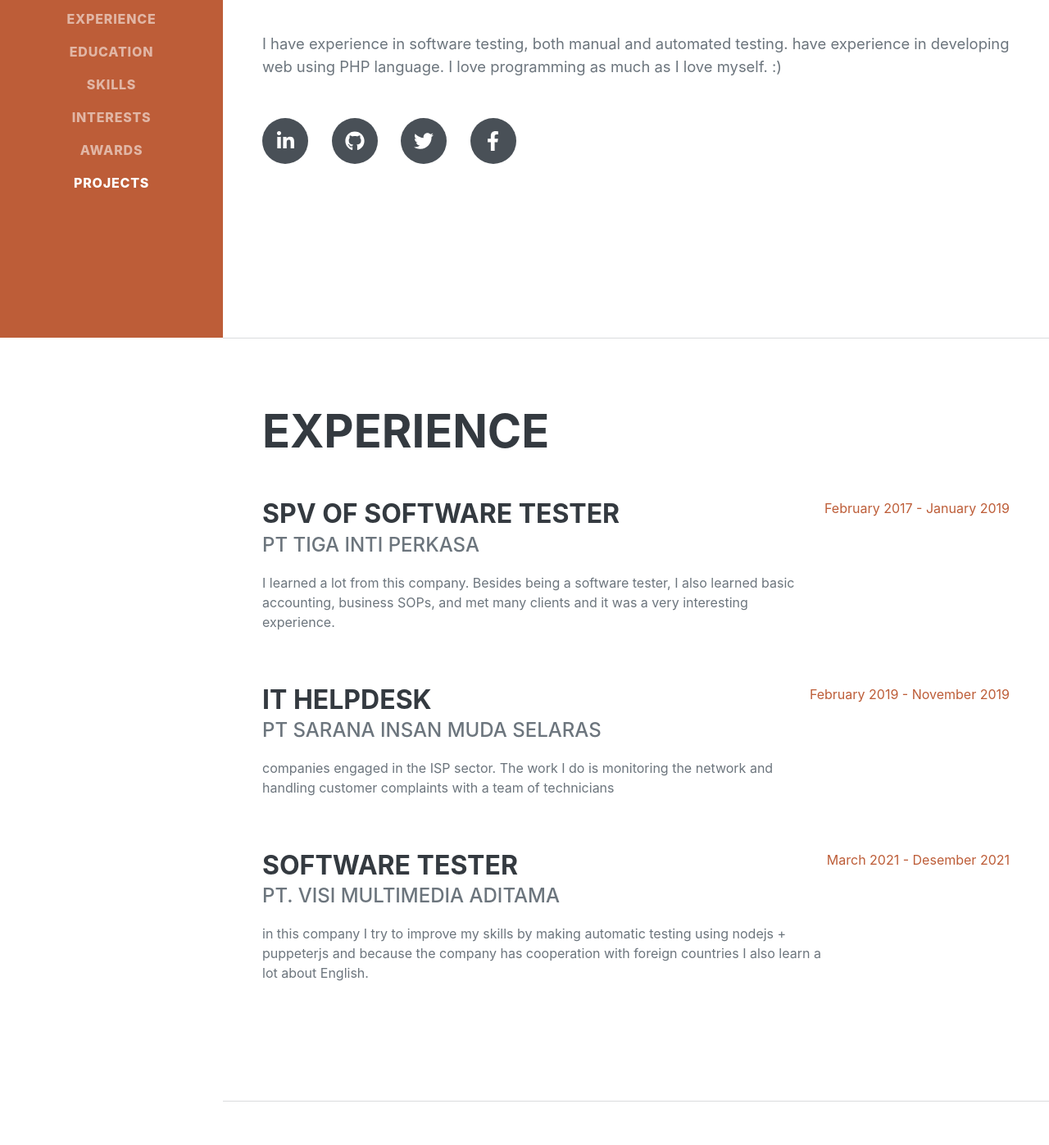
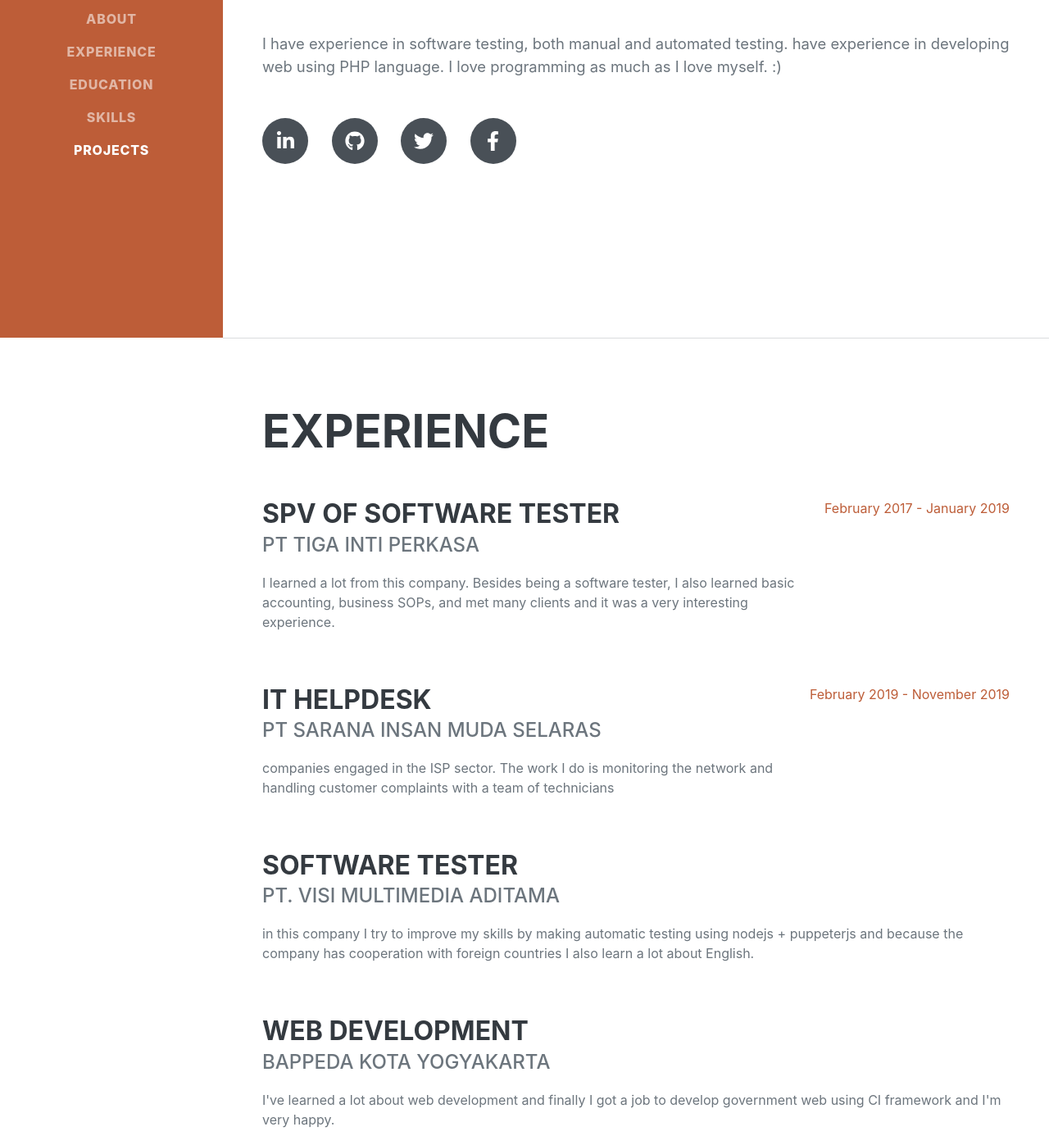
Before and after one commit to Sbirin/Sbirin, a plain HTML site: page index.html in a window 1280 px wide. Shown: the part 388-1785 px from the top of the page at 82% size. Drawn offline with nearby package versions, Linux system fonts and the light colour scheme; a web font is replaced by a local one.

Commit message:
Disable Interest and Award

```diff
--- a/index.html
+++ b/index.html
@@ -29,8 +29,8 @@
                     <li class="nav-item"><a class="nav-link js-scroll-trigger" href="#experience">Experience</a></li>
                     <li class="nav-item"><a class="nav-link js-scroll-trigger" href="#education">Education</a></li>
                     <li class="nav-item"><a class="nav-link js-scroll-trigger" href="#skills">Skills</a></li>
-                    <li class="nav-item"><a class="nav-link js-scroll-trigger" href="#interests">Interests</a></li>
-                    <li class="nav-item"><a class="nav-link js-scroll-trigger" href="#awards">Awards</a></li>
+                    <!-- <li class="nav-item"><a class="nav-link js-scroll-trigger" href="#interests">Interests</a></li> -->
+                    <!-- <li class="nav-item"><a class="nav-link js-scroll-trigger" href="#awards">Awards</a></li> -->
                     <li class="nav-item"><a class="nav-link js-scroll-trigger" href="#projects">Projects</a></li>
                 </ul>
             </div>
@@ -84,17 +84,17 @@
                             <div class="subheading mb-3">PT. Visi Multimedia Aditama</div>
                             <p>in this company I try to improve my skills by making automatic testing using nodejs + puppeterjs and because the company has cooperation with foreign countries I also learn a lot about English.</p>
                         </div>
-                        <div class="flex-shrink-0"><span class="text-primary">March 2021 - Desember 2021</span></div>
+                        <!-- <div class="flex-shrink-0"><span class="text-primary">March 2020 - Desember 2021</span></div> -->
                     </div>
-                    <!-- <div class="d-flex flex-column flex-md-row justify-content-between mb-5">
+                    <div class="d-flex flex-column flex-md-row justify-content-between mb-5">
                         <div class="flex-grow-1">
                             <h3 class="mb-0">Web Development</h3>
                             <div class="subheading mb-3">Bappeda Kota Yogyakarta</div>
                             <p>I've learned a lot about web development and finally I got a job to develop government web using CI framework and I'm very happy.</p>
                         </div>
-                        <div class="flex-shrink-0"><span class="text-primary">September 2008 - June 2010</span></div>
+                        <!-- <div class="flex-shrink-0"><span class="text-primary">September 2008 - June 2010</span></div> -->
                     </div>
-                    <div class="d-flex flex-column flex-md-row justify-content-between">
+                    <!-- <div class="d-flex flex-column flex-md-row justify-content-between">
                         <div class="flex-grow-1">
                             <h3 class="mb-0">Back End Web Development</h3>
                             <div class="subheading mb-3">Lumintu</div>
@@ -156,15 +156,15 @@
             </section>
             <hr class="m-0" />
             <!-- Interests-->
-            <section class="resume-section" id="interests">
+            <!-- <section class="resume-section" id="interests">
                 <div class="resume-section-content">
                     <h2 class="mb-5">Interests</h2>
                     <p>I have fallen in love with programming and I want to become a professional web developer. I still have a lot to learn to be an expert web developer developer</p>
                 </div>
             </section>
-            <hr class="m-0" />
+            <hr class="m-0" /> -->
             <!-- Awards-->
-            <section class="resume-section" id="awards">
+            <!-- <section class="resume-section" id="awards">
                 <div class="resume-section-content">
                     <h2 class="mb-5">Awards & Certifications</h2>
                     <ul class="fa-ul mb-0">
@@ -208,7 +208,7 @@
                         </li>
                     </ul>
                 </div>
-            </section>
+            </section> -->
             <!-- Awards-->
             <section class="resume-section" id="projects">
                 <div class="resume-section-content">
```
